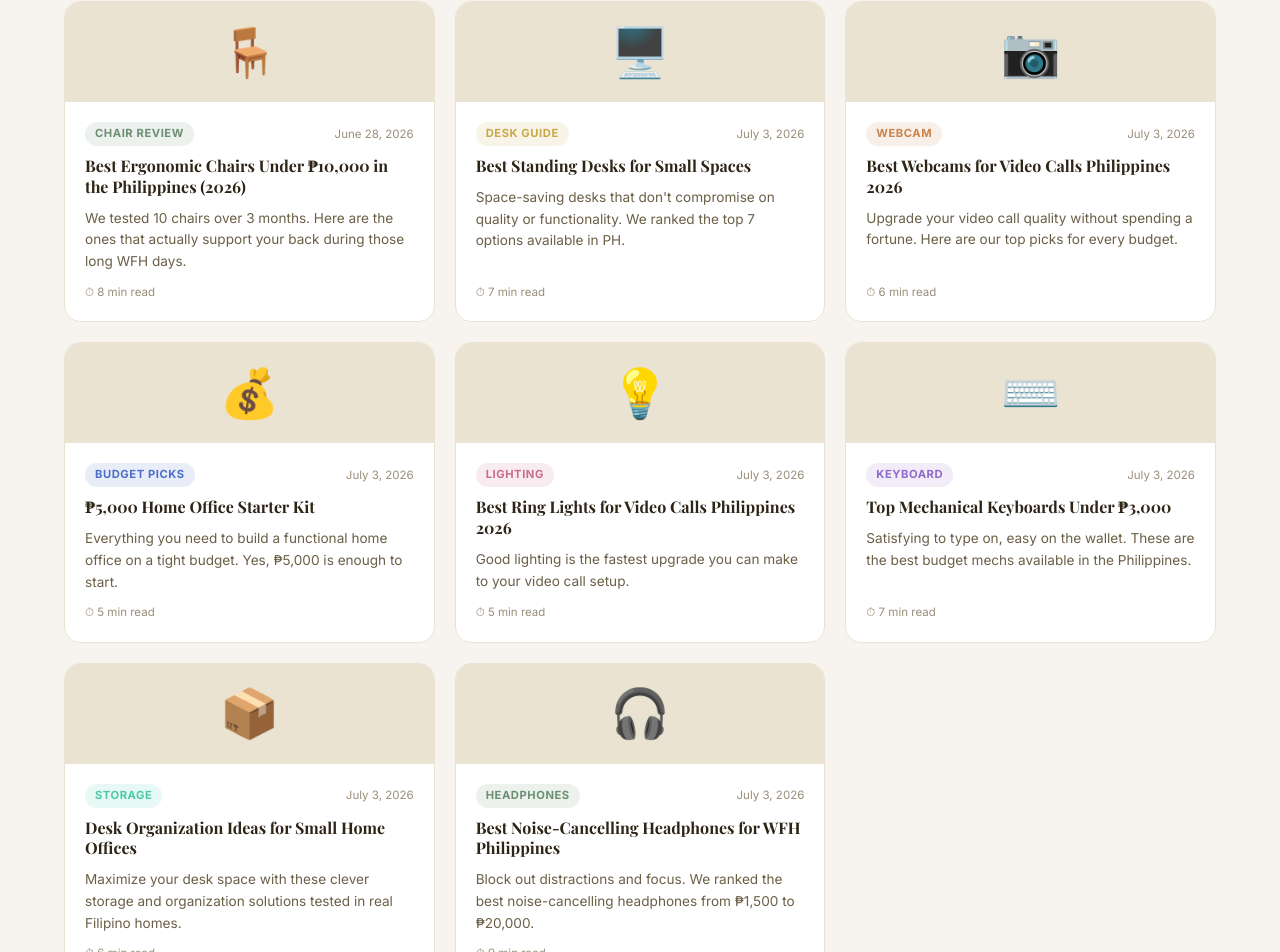
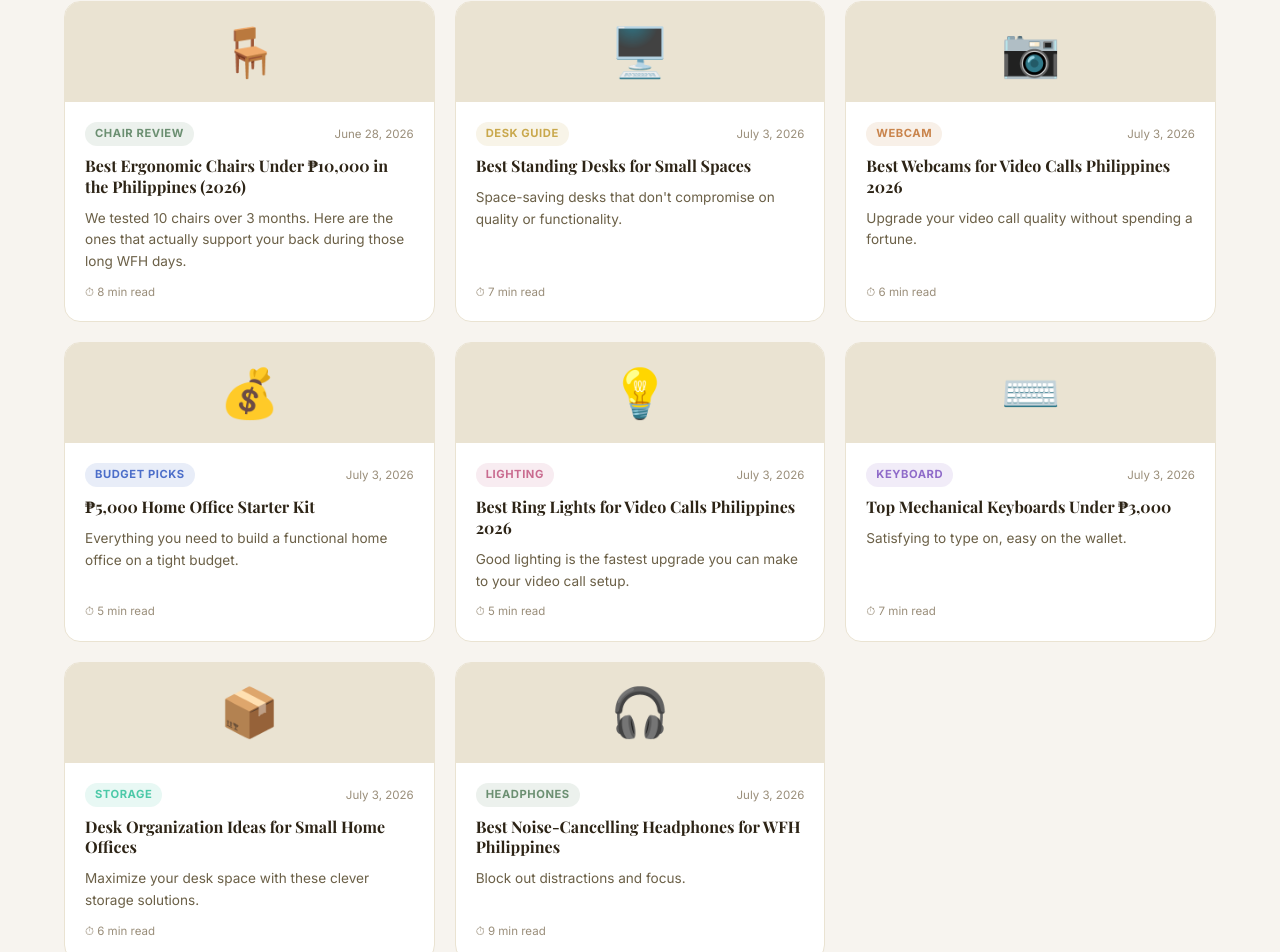
Before and after one commit to lgmXdebug/HomeOfficePH, a Next.js app: page /blog in a window 1280 px wide. Shown: the part 537-1489 px from the top of the page. Built offline with nearby package versions, Linux system fonts and the light colour scheme; a web font is replaced by a local one.

Commit message:
Fix: wrap useSearchParams in Suspense boundary

```diff
--- a/app/blog/page.tsx
+++ b/app/blog/page.tsx
@@ -1,5 +1,5 @@
 'use client'
-import { useState, useEffect } from 'react'
+import { useState, useEffect, Suspense } from 'react'
 import { useSearchParams } from 'next/navigation'
 import Navbar from '@/components/Navbar'
 import Footer from '@/components/Footer'
@@ -7,18 +7,18 @@ import styles from './blog.module.css'
 
 const posts = [
   { slug: 'best-ergonomic-chairs-under-10000-philippines', tag: 'Chair Review', tagColor: '#6B8F71', title: 'Best Ergonomic Chairs Under ₱10,000 in the Philippines (2026)', excerpt: 'We tested 10 chairs over 3 months. Here are the ones that actually support your back during those long WFH days.', readTime: '8 min read', emoji: '🪑', date: 'June 28, 2026' },
-  { slug: 'best-standing-desks-small-spaces-philippines', tag: 'Desk Guide', tagColor: '#C9A84C', title: 'Best Standing Desks for Small Spaces', excerpt: 'Space-saving desks that don\'t compromise on quality or functionality. We ranked the top 7 options available in PH.', readTime: '7 min read', emoji: '🖥️', date: 'July 3, 2026' },
-  { slug: 'best-webcams-video-calls-philippines-2026', tag: 'Webcam', tagColor: '#C9844C', title: 'Best Webcams for Video Calls Philippines 2026', excerpt: 'Upgrade your video call quality without spending a fortune. Here are our top picks for every budget.', readTime: '6 min read', emoji: '📷', date: 'July 3, 2026' },
-  { slug: '5000-peso-home-office-starter-kit-philippines', tag: 'Budget Picks', tagColor: '#4C6EC9', title: '₱5,000 Home Office Starter Kit', excerpt: 'Everything you need to build a functional home office on a tight budget. Yes, ₱5,000 is enough to start.', readTime: '5 min read', emoji: '💰', date: 'July 3, 2026' },
+  { slug: 'best-standing-desks-small-spaces-philippines', tag: 'Desk Guide', tagColor: '#C9A84C', title: 'Best Standing Desks for Small Spaces', excerpt: 'Space-saving desks that don\'t compromise on quality or functionality.', readTime: '7 min read', emoji: '🖥️', date: 'July 3, 2026' },
+  { slug: 'best-webcams-video-calls-philippines-2026', tag: 'Webcam', tagColor: '#C9844C', title: 'Best Webcams for Video Calls Philippines 2026', excerpt: 'Upgrade your video call quality without spending a fortune.', readTime: '6 min read', emoji: '📷', date: 'July 3, 2026' },
+  { slug: '5000-peso-home-office-starter-kit-philippines', tag: 'Budget Picks', tagColor: '#4C6EC9', title: '₱5,000 Home Office Starter Kit', excerpt: 'Everything you need to build a functional home office on a tight budget.', readTime: '5 min read', emoji: '💰', date: 'July 3, 2026' },
   { slug: 'best-ring-lights-video-calls-philippines-2026', tag: 'Lighting', tagColor: '#C96B8F', title: 'Best Ring Lights for Video Calls Philippines 2026', excerpt: 'Good lighting is the fastest upgrade you can make to your video call setup.', readTime: '5 min read', emoji: '💡', date: 'July 3, 2026' },
-  { slug: 'top-mechanical-keyboards-under-3000-philippines', tag: 'Keyboard', tagColor: '#8F6BC9', title: 'Top Mechanical Keyboards Under ₱3,000', excerpt: 'Satisfying to type on, easy on the wallet. These are the best budget mechs available in the Philippines.', readTime: '7 min read', emoji: '⌨️', date: 'July 3, 2026' },
-  { slug: 'desk-organization-ideas-small-home-offices-philippines', tag: 'Storage', tagColor: '#4CC9A8', title: 'Desk Organization Ideas for Small Home Offices', excerpt: 'Maximize your desk space with these clever storage and organization solutions tested in real Filipino homes.', readTime: '6 min read', emoji: '📦', date: 'July 3, 2026' },
-  { slug: 'best-noise-cancelling-headphones-wfh-philippines', tag: 'Headphones', tagColor: '#6B8F71', title: 'Best Noise-Cancelling Headphones for WFH Philippines', excerpt: 'Block out distractions and focus. We ranked the best noise-cancelling headphones from ₱1,500 to ₱20,000.', readTime: '9 min read', emoji: '🎧', date: 'July 3, 2026' },
+  { slug: 'top-mechanical-keyboards-under-3000-philippines', tag: 'Keyboard', tagColor: '#8F6BC9', title: 'Top Mechanical Keyboards Under ₱3,000', excerpt: 'Satisfying to type on, easy on the wallet.', readTime: '7 min read', emoji: '⌨️', date: 'July 3, 2026' },
+  { slug: 'desk-organization-ideas-small-home-offices-philippines', tag: 'Storage', tagColor: '#4CC9A8', title: 'Desk Organization Ideas for Small Home Offices', excerpt: 'Maximize your desk space with these clever storage solutions.', readTime: '6 min read', emoji: '📦', date: 'July 3, 2026' },
+  { slug: 'best-noise-cancelling-headphones-wfh-philippines', tag: 'Headphones', tagColor: '#6B8F71', title: 'Best Noise-Cancelling Headphones for WFH Philippines', excerpt: 'Block out distractions and focus.', readTime: '9 min read', emoji: '🎧', date: 'July 3, 2026' },
 ]
 
 const tags = ['All', 'Chair Review', 'Desk Guide', 'Lighting', 'Keyboard', 'Webcam', 'Storage', 'Headphones', 'Budget Picks']
 
-export default function BlogPage() {
+function BlogContent() {
   const searchParams = useSearchParams()
   const categoryParam = searchParams.get('category') || 'All'
   const [active, setActive] = useState(categoryParam)
@@ -30,16 +30,6 @@ export default function BlogPage() {
   const filtered = active === 'All' ? posts : posts.filter(p => p.tag === active)
 
   return (
-    <main>
-      <Navbar />
-      <section className={styles.hero}>
-        <div className={styles.heroInner}>
-          <span className={styles.eyebrow}>All Articles</span>
-          <h1 className={styles.title}>Reviews, Guides & Buying Tips</h1>
-          <p className={styles.sub}>Everything you need to build the perfect home office in the Philippines.</p>
-        </div>
-      </section>
-
     <section className={styles.section}>
       <div className={styles.container}>
         <div className={styles.filters}>
@@ -78,6 +68,23 @@ export default function BlogPage() {
         )}
       </div>
     </section>
+  )
+}
+
+export default function BlogPage() {
+  return (
+    <main>
+      <Navbar />
+      <section className={styles.hero}>
+        <div className={styles.heroInner}>
+          <span className={styles.eyebrow}>All Articles</span>
+          <h1 className={styles.title}>Reviews, Guides & Buying Tips</h1>
+          <p className={styles.sub}>Everything you need to build the perfect home office in the Philippines.</p>
+        </div>
+      </section>
+      <Suspense fallback={<div style={{ padding: '60px 24px', textAlign: 'center' }}>Loading articles...</div>}>
+        <BlogContent />
+      </Suspense>
       <Footer />
     </main>
   )
```
Lines whose indentation alone changed are shown as unchanged.
